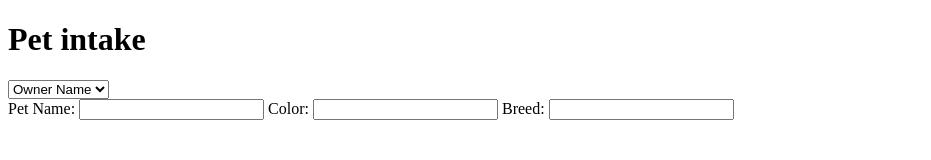
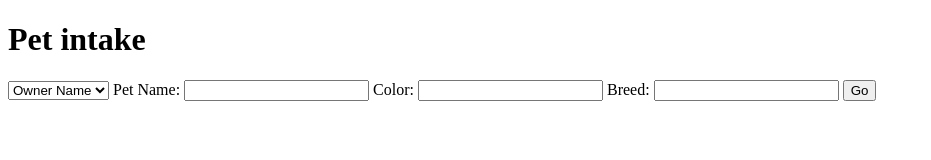
Before and after one commit to hisaac/PRIME-cat-team-pet-hotel, a plain HTML site: page public/views/index.html in a window 1280 px wide. Shown: the whole page, without its empty margins (0-931 px from the left). Drawn offline with Linux system fonts and the light colour scheme.

Commit message:
minor changes

```diff
--- a/public/views/index.html
+++ b/public/views/index.html
@@ -7,6 +7,8 @@
   <body>
     <h1> Pet intake </h1>
 
+    <form id = "petIntake">
+
     <select>
         <option value="none">Owner Name</option>
         <option value="Sci-Fi">Joe Smos</option>
@@ -15,7 +17,7 @@
         <option value="Potato">Potato</option>
         </select>
 
-        <div class="petIntakeForm">
+
         <label for="PetName">Pet Name:</label>
         <input type="text" id="PetName" name="PetName" class="form-control"/>
 
@@ -25,7 +27,8 @@
         <label for="Breed">Breed:</label>
         <input type="text" id="Breed" name="Breed" class="form-control"/>
 
+        <button id="book-submit" class="btn btn-default">Go</button>
 
-        </div>
+      </form
   </body>
 </html>
```
Lines whose indentation alone changed are shown as unchanged.
